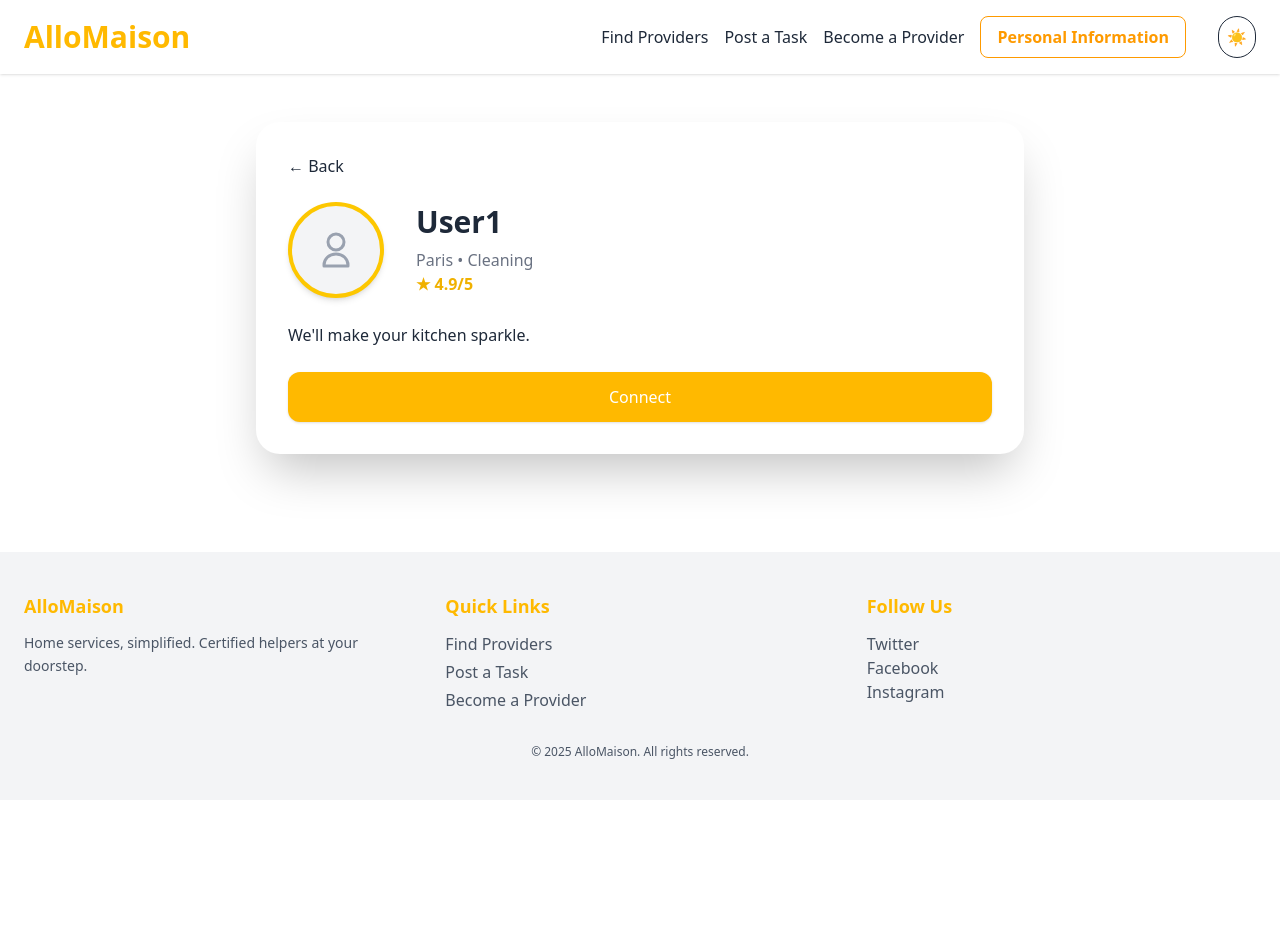
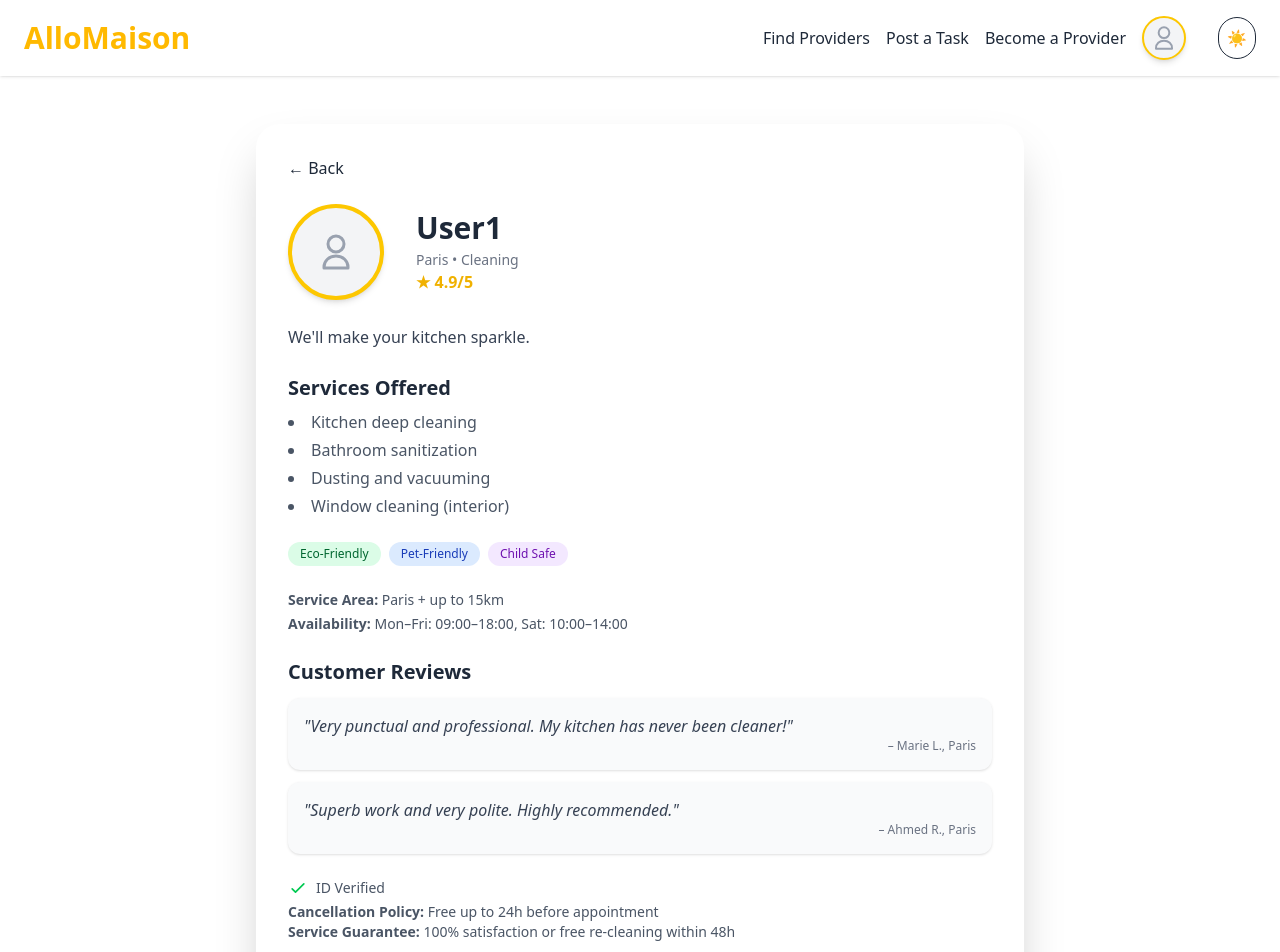
Before and after one commit to waltonR1/allomaison_frontend, a Vue app: page /provider/1 in a window 1280 px wide. Shown: the top 952 px of the page. Before the commit the page ends 800 px from the top, so only its background shows below. Built offline with nearby package versions, Linux system fonts and the light colour scheme.

Commit message:
header优化，ProviderDetil的页面重做

```diff
--- a/src/components/HeaderBar.vue
+++ b/src/components/HeaderBar.vue
@@ -9,16 +9,10 @@ const theme  = useThemeStore()
 const { isDark } = storeToRefs(theme)
 
 const userStore = useUserStore()
-const { role } = storeToRefs(userStore)
+const { role,avatarUrl,user_name } = storeToRefs(userStore)
 const token = ref(userStore.checkToken())
 
-const showLogout = ref(false)
-
-const FindService = () => Router.push('/findProvider')
-const FindRequest = () => Router.push('/findRequests')
-const PostRequest = () => Router.push('/postTask')
-const BecomeProvider = () => Router.push('/becomeProvider')
-const LoginRegister = () => Router.push('/auth/login')
+const showCard = ref(false)
 
 const handleLogout = () => {
   userStore.logout()
@@ -35,38 +29,31 @@ const handleLogout = () => {
     </h1>
 
     <nav class="flex items-center space-x-4">
-      <button v-if="role === 'provider'" class="hover:text-amber-500 transition select-none" @click="FindRequest">Find Request</button>
-      <button class="hover:text-amber-500 transition select-none" @click="FindService">Find Providers</button>
-      <button class="hover:text-amber-500 transition select-none" @click="PostRequest">Post a Task</button>
-      <button v-if="role !== 'provider'" class="hover:text-amber-500 transition select-none" @click="BecomeProvider">Become a Provider</button>
+      <router-link v-if="role === 'provider'" class="hover:text-amber-500 transition select-none" to="/findProvider">Find Request</router-link>
+      <router-link class="hover:text-amber-500 transition select-none" to="/findProvider">Find Providers</router-link>
+      <router-link class="hover:text-amber-500 transition select-none" to="/postTask">Post a Task</router-link>
+      <router-link v-if="role !== 'provider'" class="hover:text-amber-500 transition select-none" to="/becomeProvider">Become a Provider</router-link>
 
       <template v-if="token">
-        <div
-          class="relative"
-          @mouseenter="showLogout = true"
-          @mouseleave="showLogout = false"
-        >
-          <button :class="[isDark ? 'border border-amber-400 text-amber-400 hover:bg-amber-500 hover:text-white' : 'border border-amber-500 text-amber-500 hover:bg-amber-500 hover:text-white', 'px-4 py-2 rounded-lg font-semibold transition-colors select-none']">
-            Personal Information
-          </button>
+        <div class="relative" @mouseenter="showCard = true" @mouseleave="showCard = false">
+          <div class="w-11 h-11 rounded-full bg-gray-100 flex items-center justify-center border-2 border-yellow-400 shadow-md hover:shadow-xl hover:bg-gray-300 hover:scale-110">
+            <img v-if="avatarUrl" :src="avatarUrl" alt="User avatar" class="w-full h-full object-cover" />
+            <svg xmlns="http://www.w3.org/2000/svg" class="w-8 h-8 text-gray-400" fill="none" viewBox="0 0 24 24" stroke="currentColor">
+              <path stroke-linecap="round" stroke-linejoin="round" stroke-width="1.5" d="M12 14c-3.5 0-6 2.5-6 5.5v.5h12v-.5c0-3-2.5-5.5-6-5.5zm0-2a4 4 0 100-8 4 4 0 000 8z" />
+            </svg>
+          </div>
 
-          <!-- logout dropdown -->
-          <transition>
-            <div
-              v-if="showLogout"
-              class="absolute right-0 top-full w-full shadow-lg z-20 rounded-lg overflow-hidden"
-            >
-              <button @click="handleLogout"  :class="[isDark ? 'border border-amber-400 text-amber-400 hover:bg-amber-500 hover:text-white' : 'border border-amber-500 text-amber-500 hover:bg-amber-500 hover:text-white', 'w-full text-center px-4 py-2 rounded-lg font-semibold transition-colors select-none']">
-                Logout
-              </button>
-            </div>
-          </transition>
+          <div v-if="showCard" :class="[isDark ? 'bg-gray-800' : 'bg-white','absolute right-0 top-full w-64 rounded-2xl shadow-2xl p-4 z-10']">
+            <div class="w-full text-center px-3 py-2 text-xl border-b  select-none ">{{ user_name?.valueOf() || 'Guest'}}</div>
+            <button :class="[isDark ? 'hover:bg-gray-700' : 'hover:bg-gray-200','w-full text-center px-3 py-2 hover:text-amber-500 rounded-xl select-none']">Personal Information</button>
+            <button @click="handleLogout"  :class="[isDark ? 'border border-amber-400 text-amber-400 hover:bg-amber-500 hover:text-white' : 'border border-amber-500 text-amber-500 hover:bg-amber-500 hover:text-white', 'w-full text-center px-4 py-2 mt-4 rounded-lg font-semibold transition-colors select-none']">Logout</button>
+          </div>
         </div>
       </template>
       <template v-else>
-        <button @click="LoginRegister" :class="[isDark? 'bg-amber-500 hover:bg-amber-600 text-white': 'bg-amber-400 hover:bg-amber-500 text-white','px-4 py-2 rounded-lg']">
+        <router-link to="/auth/login" :class="[isDark? 'bg-amber-500 hover:bg-amber-600 text-white': 'bg-amber-400 hover:bg-amber-500 text-white','px-4 py-2 rounded-lg']">
           Login / Register
-        </button>
+        </router-link>
       </template>
 
 
--- a/src/stores/user.ts
+++ b/src/stores/user.ts
@@ -8,6 +8,8 @@ interface UserState {
   // customer/provider
   role: string | null;
   user_id: string | null;
+  avatarUrl: string | null;
+  user_name: string | null;
 }
 
 export const useUserStore = defineStore('user', {
@@ -15,7 +17,9 @@ export const useUserStore = defineStore('user', {
     token: 'ww',
     role: 'customer',
     // role: 'provider'
-    user_id:''
+    user_id:'',
+    avatarUrl:'',
+    user_name:'binbin'
   }),
   actions: {
     async login(values: { email: string; password: string }) {
@@ -31,6 +35,8 @@ export const useUserStore = defineStore('user', {
         this.token = response.data.token;
         this.role = response.data.role;
         this.user_id = response.data.id;
+        this.avatarUrl = response.data.avatarUrl;
+        this.user_name = response.data.user_name;
       } catch (error: any) {
         throw new Error(error.response?.data?.message || error.response?.data || 'Login failed');
       }
@@ -39,6 +45,8 @@ export const useUserStore = defineStore('user', {
       this.token = null;
       this.role = null;
       this.user_id = null;
+      this.avatarUrl = null;
+      this.user_name = null;
     },
     /** 判断本地 token 是否仍然有效；无效就自动登出 */
     checkToken() {
--- a/src/views/BecomeProvider.vue
+++ b/src/views/BecomeProvider.vue
@@ -104,7 +104,7 @@ const submit = async () => {
 </script>
 
 <template>
-    <div class="flex-1 flex flex-col items-center justify-center py-12 px-4 sm:px-6 lg:px-8">
+    <main class="flex-1 flex flex-col items-center justify-center py-12 px-4 sm:px-6 lg:px-8">
       <h2 :class="[isDark ? 'text-amber-400' : '', 'text-3xl sm:text-4xl lg:text-5xl font-extrabold text-center mb-10']">Become a Provider</h2>
 
       <div :class="[isDark ? 'bg-gray-800' : 'bg-white','w-full max-w-4xl rounded-3xl shadow-xl p-6 sm:p-10 space-y-8']">
@@ -143,7 +143,7 @@ const submit = async () => {
         </form>
 
       </div>
-    </div>
+    </main>
 </template>
 
 <style scoped>
--- a/src/views/FindProvider.vue
+++ b/src/views/FindProvider.vue
@@ -8,14 +8,12 @@ import { cities } from '@/data/cities.ts';
 import { categories } from '@/data/categories.ts'
 import { useRoute } from 'vue-router'
 
-const route = useRoute(); // 获取当前路由
+const route = useRoute();
 
-/* Search / filter state */
 const search   = ref('')
 const category = ref('All')
 const city     = ref('All')
 
-/* Combine filters in a computed list */
 const filtered = computed(() =>
   providerCards.filter(s => {
     const matchText = s.description.toLowerCase().includes(search.value.toLowerCase())
@@ -25,7 +23,6 @@ const filtered = computed(() =>
   })
 )
 
-/* Theme + shared form classes */
 const theme = useThemeStore()
 const { isDark } = storeToRefs(theme)
 const { inputClass } = useFormClasses()
@@ -39,11 +36,10 @@ onMounted(() => {
 </script>
 
 <template>
-    <div class="flex-1 py-12 px-4 sm:px-6 lg:px-8">
+    <main class="flex-1 py-12 px-4 sm:px-6 lg:px-8">
       <div :class="[isDark ? 'bg-gray-800' : 'bg-white', 'w-full max-w-7xl mx-auto p-8 rounded-3xl shadow-2xl transition duration-500']">
-        <h1 class="text-center text-2xl font-bold mb-6">Find Services</h1>
+        <h1 class="text-center text-2xl font-bold mb-6">Find Providers</h1>
 
-        <!-- Search & Category Filters -->
         <div class="grid gap-6 sm:grid-cols-2 mb-8">
           <input v-model="search" :class="inputClass" placeholder="Search services..." />
           <select v-model="category" :class="inputClass">
@@ -58,7 +54,6 @@ onMounted(() => {
           </select>
         </div>
 
-        <!-- Service Cards -->
         <div class="grid sm:grid-cols-2 lg:grid-cols-3 gap-8">
           <div v-for="providerCard in filtered" :key="providerCard.id" :class="[isDark ? 'bg-gray-700' : 'bg-white', 'rounded-2xl shadow-md p-6 hover:shadow-xl transition group']">
             <RouterLink :to="{ name: 'providerDetail', params: { id: providerCard.id } }" :class="[isDark ? 'text-amber-400' : '','text-xl font-bold mb-2 group-hover:text-amber-500']">{{ providerCard.provider }}</RouterLink>
@@ -68,9 +63,8 @@ onMounted(() => {
           </div>
         </div>
       </div>
-    </div>
+    </main>
 </template>
 
 <style scoped>
-
 </style>
--- a/src/views/Login.vue
+++ b/src/views/Login.vue
@@ -34,7 +34,7 @@ const { inputClass, buttonClass } = useFormClasses()
 </script>
 
 <template>
-    <div class="flex flex-1 items-center justify-center py-12 px-4 sm:px-6 lg:px-8">
+    <main class="flex flex-1 items-center justify-center py-12 px-4 sm:px-6 lg:px-8">
       <div :class="[isDark ? 'bg-gray-800' :'bg-white','w-full max-w-md space-y-8 p-8 rounded-3xl shadow-2xl transition duration-500']">
         <h1 class="text-center text-2xl font-bold mb-6">Login</h1>
 
@@ -48,10 +48,8 @@ const { inputClass, buttonClass } = useFormClasses()
           Don’t have an account? Register
         </router-link>
       </div>
-    </div>
+    </main>
 </template>
 
-
 <style scoped>
-
 </style>
--- a/src/views/MainLayout.vue
+++ b/src/views/MainLayout.vue
@@ -10,11 +10,11 @@ const { isDark } = storeToRefs(theme)
 </script>
 
 <template>
-  <div :class="[isDark ? 'bg-gray-900 text-gray-100' : 'bg-white text-gray-800', 'min-h-screen flex flex-col transition-colors duration-500']">
+  <main :class="[isDark ? 'bg-gray-900 text-gray-100' : 'bg-white text-gray-800', 'min-h-screen flex flex-col transition-colors duration-500']">
     <HeaderBar />
     <router-view />
     <FooterBar />
-  </div>
+  </main>
 </template>
 
 <style scoped>
--- a/src/views/PostTask.vue
+++ b/src/views/PostTask.vue
@@ -58,7 +58,7 @@ const { inputClass, buttonClass, noPlaceholderInputClass } = useFormClasses()
 </script>
 
 <template>
-    <div class="flex flex-1 items-center justify-center py-12 px-4 sm:px-6 lg:px-8">
+    <main class="flex flex-1 items-center justify-center py-12 px-4 sm:px-6 lg:px-8">
       <div :class="[isDark ? 'bg-gray-800' : 'bg-white', 'w-full max-w-3xl space-y-8 p-8 rounded-3xl shadow-2xl transition duration-500']">
         <h1 class="text-center text-2xl font-bold mb-6">Post a Task</h1>
 
@@ -86,7 +86,7 @@ const { inputClass, buttonClass, noPlaceholderInputClass } = useFormClasses()
           <button type="submit" :class="buttonClass" :disabled="loading">Submit Request</button>
         </form>
       </div>
-    </div>
+    </main>
 </template>
 
 <style scoped>
--- a/src/views/ProviderDetail.vue
+++ b/src/views/ProviderDetail.vue
@@ -53,32 +53,85 @@ watchEffect(() => {
 
 <template>
   <main class="flex-1 py-12 px-4 sm:px-6 lg:px-8">
-      <article :class="[isDark ? 'bg-gray-800' : 'bg-white', 'w-full max-w-3xl mx-auto p-8 rounded-3xl shadow-2xl transition duration-500']">
+    <div :class="[isDark ? 'bg-gray-800' : 'bg-white', 'w-full max-w-3xl mx-auto p-8 rounded-3xl shadow-2xl transition duration-500']">
 
       <button class="mb-6 flex items-center gap-2 hover:underline" @click="router.back()">← Back</button>
 
       <div class="flex items-center gap-8 mb-6">
-
         <div class="w-24 h-24 rounded-full bg-gray-100 flex items-center justify-center border-4 border-yellow-400 shadow-md">
-            <svg xmlns="http://www.w3.org/2000/svg" class="w-12 h-12 text-gray-400" fill="none" viewBox="0 0 24 24" stroke="currentColor">
+          <img v-if="service.avatarUrl" :src="service.avatarUrl" alt="User avatar" class="w-full h-full object-cover" />
+          <svg v-else xmlns="http://www.w3.org/2000/svg" class="w-12 h-12 text-gray-400" fill="none" viewBox="0 0 24 24" stroke="currentColor">
             <path stroke-linecap="round" stroke-linejoin="round" stroke-width="1.5" d="M12 14c-3.5 0-6 2.5-6 5.5v.5h12v-.5c0-3-2.5-5.5-6-5.5zm0-2a4 4 0 100-8 4 4 0 000 8z" />
           </svg>
         </div>
-
         <div>
-            <h1 class="text-3xl font-bold mb-2">{{ service.provider }}</h1>
-            <p :class="[isDark ? 'text-gray-400' : 'text-gray-500']">{{ service.city }} • {{ service.category }}</p>
+          <h1 class="text-3xl font-bold mb-1">{{ service.provider }}</h1>
+          <p class="text-sm text-gray-500">{{ service.city }} • {{ service.category }}</p>
           <p class="text-yellow-500 font-semibold">★ {{ service.rating }}/5</p>
-
         </div>
       </div>
 
-        <p class="leading-relaxed">{{ service.description }}</p>
+      <!-- 描述 -->
+      <p class="leading-relaxed text-gray-700 mb-6">{{ service.description }}</p>
 
-        <button @click="submit" :class="[buttonClass,'mt-6']"> Connect </button>
-      </article>
+      <!-- 服务明细 -->
+      <div class="mb-6">
+        <h2 class="text-xl font-semibold mb-2">Services Offered</h2>
+        <ul class="list-disc list-inside text-gray-600 space-y-1">
+          <li>Kitchen deep cleaning</li>
+          <li>Bathroom sanitization</li>
+          <li>Dusting and vacuuming</li>
+          <li>Window cleaning (interior)</li>
+        </ul>
+      </div>
+
+      <div class="mb-6 flex flex-wrap gap-2">
+        <span class="px-3 py-1 bg-green-100 text-green-800 rounded-full text-xs">Eco-Friendly</span>
+        <span class="px-3 py-1 bg-blue-100 text-blue-800 rounded-full text-xs">Pet-Friendly</span>
+        <span class="px-3 py-1 bg-purple-100 text-purple-800 rounded-full text-xs">Child Safe</span>
+      </div>
+
+      <!-- 服务区域和时间 -->
+      <div class="mb-6 text-sm text-gray-600 space-y-1">
+        <p><strong>Service Area:</strong> Paris + up to 15km</p>
+        <p><strong>Availability:</strong> Mon–Fri: 09:00–18:00, Sat: 10:00–14:00</p>
+      </div>
+
+      <!-- 客户评论 -->
+      <div class="mb-6">
+        <h2 class="text-xl font-semibold mb-3">Customer Reviews</h2>
+        <div class="space-y-3">
+          <div class="bg-gray-50 p-4 rounded-xl shadow-sm">
+            <p class="italic text-gray-700">"Very punctual and professional. My kitchen has never been cleaner!"</p>
+            <p class="text-right text-xs text-gray-500">– Marie L., Paris</p>
+          </div>
+          <div class="bg-gray-50 p-4 rounded-xl shadow-sm">
+            <p class="italic text-gray-700">"Superb work and very polite. Highly recommended."</p>
+            <p class="text-right text-xs text-gray-500">– Ahmed R., Paris</p>
+          </div>
+        </div>
+      </div>
+
+      <!-- 认证和保障 -->
+      <div class="mb-6 text-sm text-gray-600">
+        <div class="flex items-center gap-2 mb-1">
+          <svg xmlns="http://www.w3.org/2000/svg" class="w-5 h-5 text-green-500" fill="none" viewBox="0 0 24 24" stroke="currentColor">
+            <path stroke-linecap="round" stroke-linejoin="round" stroke-width="2" d="M5 13l4 4L19 7" />
+          </svg>
+          <span>ID Verified</span>
+        </div>
+        <p><strong>Cancellation Policy:</strong> Free up to 24h before appointment</p>
+        <p><strong>Service Guarantee:</strong> 100% satisfaction or free re-cleaning within 48h</p>
+      </div>
+
+      <!-- 操作按钮 -->
+      <div class="flex flex-wrap gap-4 mt-6">
+        <button @click="submit" :class="[buttonClass, 'transition hover:scale-105']">Connect</button>
+      </div>
+    </div>
   </main>
 </template>
 
+
 <style scoped>
 </style>
--- a/src/views/Register.vue
+++ b/src/views/Register.vue
@@ -36,7 +36,7 @@ const submit = async () => {
 
   if (passwordDifferent.value) {
     alert('The two passwords do not match')
-    return; // 阻止提交
+    return;
   }
   try {
     loading.value = true
@@ -63,7 +63,7 @@ const { inputClass, noPlaceholderInputClass, buttonClass } = useFormClasses()
 </script>
 
 <template>
-    <div class="flex flex-1 items-center justify-center py-12 px-4">
+    <main class="flex flex-1 items-center justify-center py-12 px-4">
       <div :class="[isDark ? 'bg-gray-800' :'bg-white','w-full max-w-md space-y-8 p-8 rounded-2xl shadow-2xl transition duration-500']">
         <h1 class="text-center text-2xl font-bold mb-6">Create account</h1>
 
@@ -98,7 +98,7 @@ const { inputClass, noPlaceholderInputClass, buttonClass } = useFormClasses()
           Already have an account? Login
         </router-link>
       </div>
-    </div>
+    </main>
 </template>
 
 
--- a/src/views/Terms.vue
+++ b/src/views/Terms.vue
@@ -9,7 +9,7 @@ const { isDark } = storeToRefs(theme)
 
 <template>
 
-    <div class="flex flex-1 items-center justify-center py-12 px-4">
+    <main class="flex flex-1 items-center justify-center py-12 px-4">
       <div :class="[isDark ? 'bg-gray-800' : 'bg-white', 'w-full max-w-7xl space-y-8 p-8 rounded-3xl shadow-2xl transition duration-500']">
         <h1 class="text-center text-2xl font-bold mb-6">Terms of Service</h1>
         <p class="mb-4">
@@ -64,7 +64,7 @@ const { isDark } = storeToRefs(theme)
 
         <p class="mt-8 text-sm text-gray-500">Last updated: May 3, 2025</p>
       </div>
-    </div>
+    </main>
 
 </template>
 
```
Also changed, not shown: src/data/serviceCard.ts (+4 -3 lines), src/utils/useFormClasses.ts (+0 -15 lines). Lines whose indentation alone changed are shown as unchanged.
